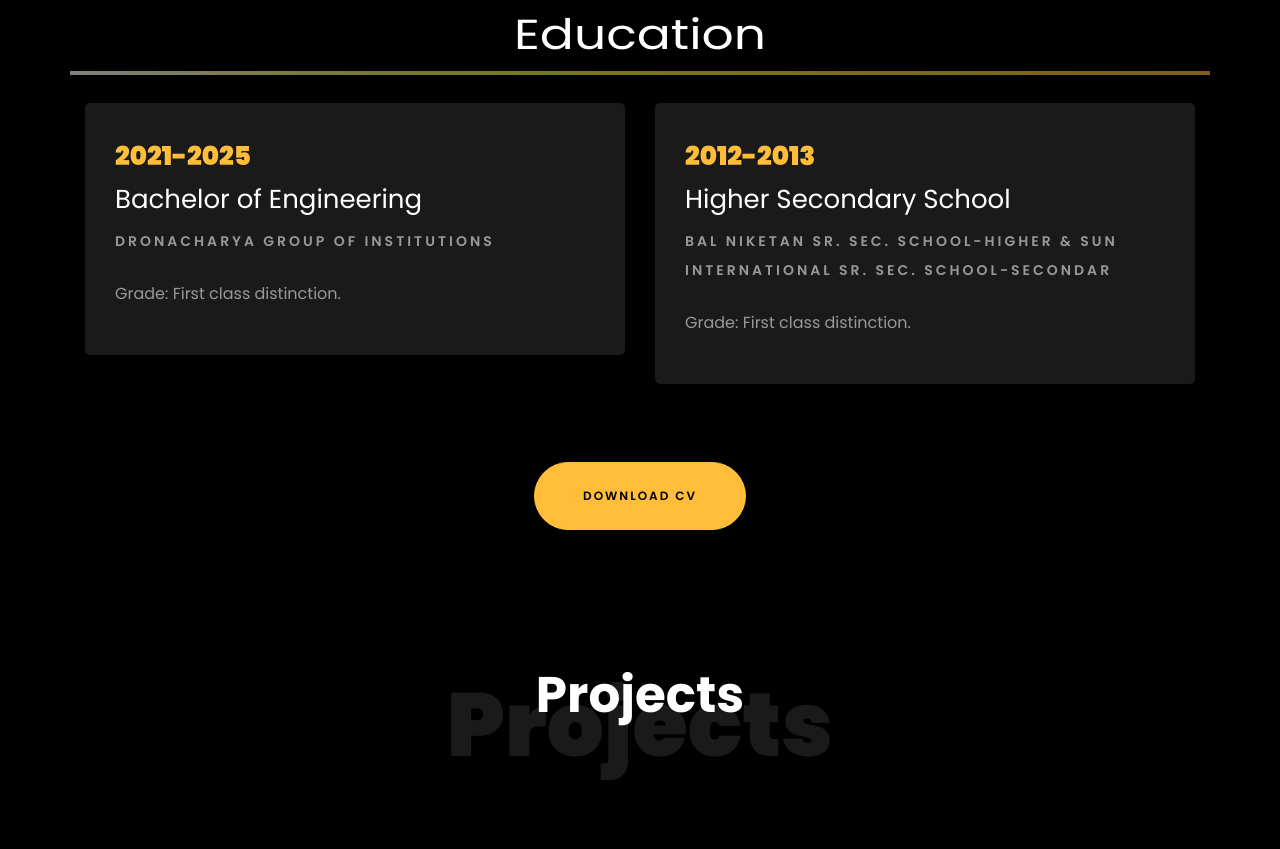
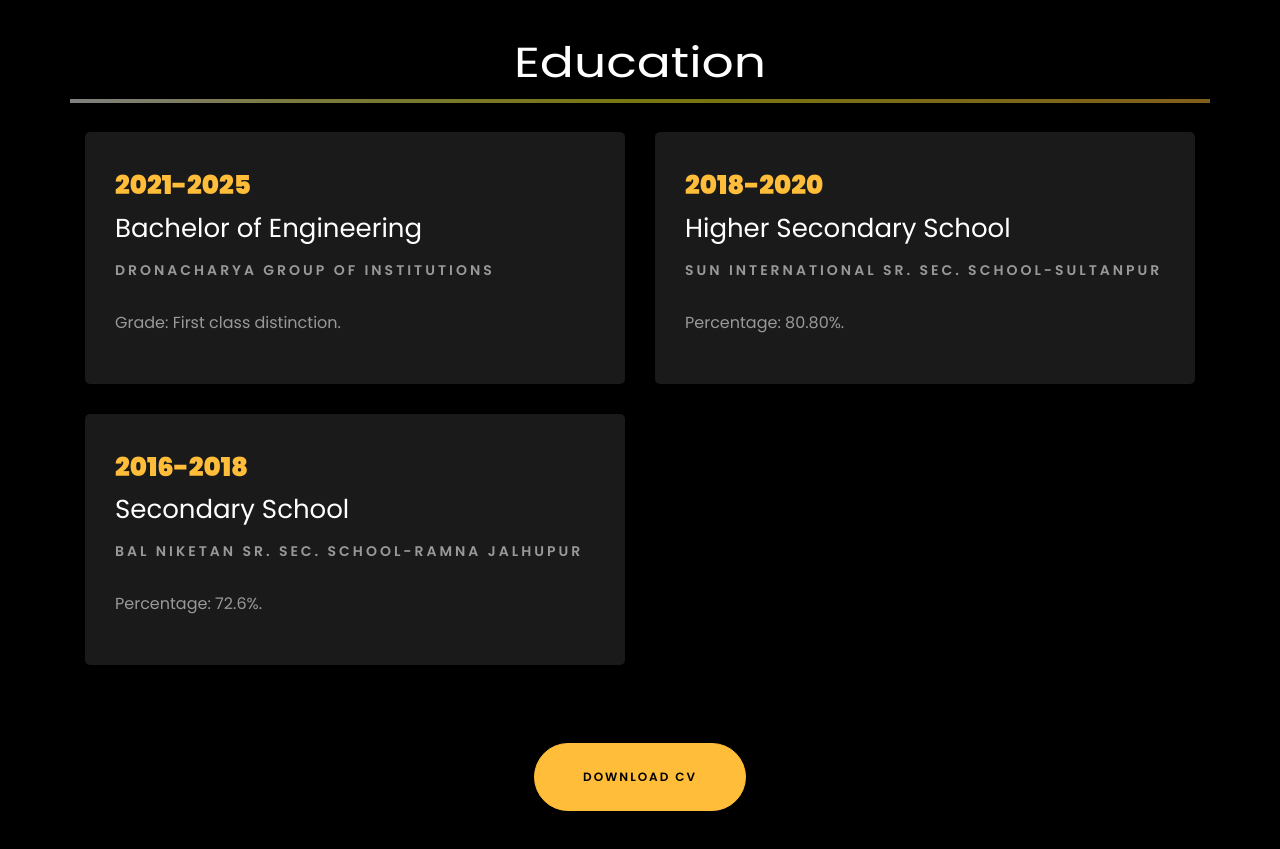
Before and after one commit to jayveer51/Jayveer-Portfolio, a plain HTML site: page index.html in a window 1280 px wide. Shown: the part 1939-2788 px from the top of the page. Drawn offline with Linux system fonts and the light colour scheme; files whose address does not match are found by name.

Commit message:
Update index.html

```diff
--- a/index.html
+++ b/index.html
@@ -266,8 +266,8 @@
 								<p>I'm highly-motivated and desire to take new challenges and with experience in developing a design portfolio website, an E-commerce website, and an E-learning website.
 									 I am passionate about web development and eager to bring my skills to new challenges.</p>
 								<ul class="about-info mt-4 px-md-0 px-2">
-									<li class="d-flex"><span>Profile:</span> <span>Frontend Web Developer &amp; Java Developer</span></li>
-									<li class="d-flex"><span>Domain:</span> <span>Responsive design, Ecommerce website </span></li>
+									<li class="d-flex"><span>Profile:</span> <span>Frontend Web Developer &amp; Java With DS</span></li>
+									<li class="d-flex"><span>Domain:</span> <span>Responsive design, Ecommerce website,King-sukh-guest-house front end design </span></li>
 									<li class="d-flex"><span>Education:</span> <span>Bachelor of Engineering</span></li>
 									<li class="d-flex"><span>Language:</span> <span>English, Hindi</span></li>
 									<li class="d-flex"><span>Other Skills:</span> <span>HTML/CSS  &amp;JavaScript </span></li>
@@ -332,13 +332,24 @@
 
     			<div class="col-md-6">
     				<div class="resume-wrap ftco-animate">
-    					<span class="date">2012-2013</span>
+    					<span class="date">2018-2020</span>
     					<h2>Higher Secondary School</h2>
-    					<span class="position">Bal Niketan sr. sec. School-HIGHER
-							& Sun International sr. sec. school-SECONDAR</span>
-    					<p class="mt-4">Grade: First class distinction.</p>
+    					<span class="position">
+							Sun International sr. sec. school-Sultanpur</span>
+    					<p class="mt-4">Percentage: 80.80%.</p>
     				</div>
 				</div>
+				<div class="col-md-6">
+    				<div class="resume-wrap ftco-animate">
+    					<span class="date">2016-2018</span>
+    					<h2> Secondary School</h2>
+    					<span class="position">
+							Bal Niketan sr. sec. school-Ramna Jalhupur</span>
+    					<p class="mt-4">Percentage: 72.6%.</p>
+    				</div>
+				</div>
+
+
     		</div>
 
     		<div class="row justify-content-center mt-5">
```
